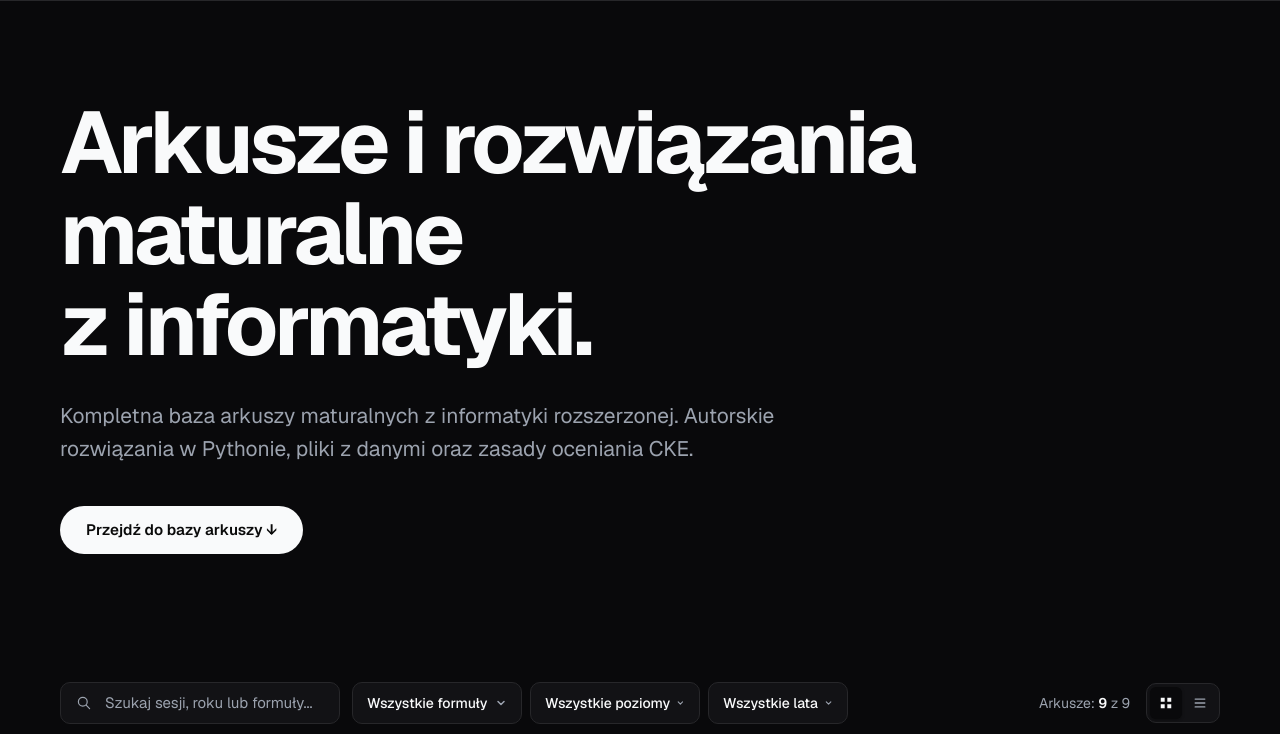
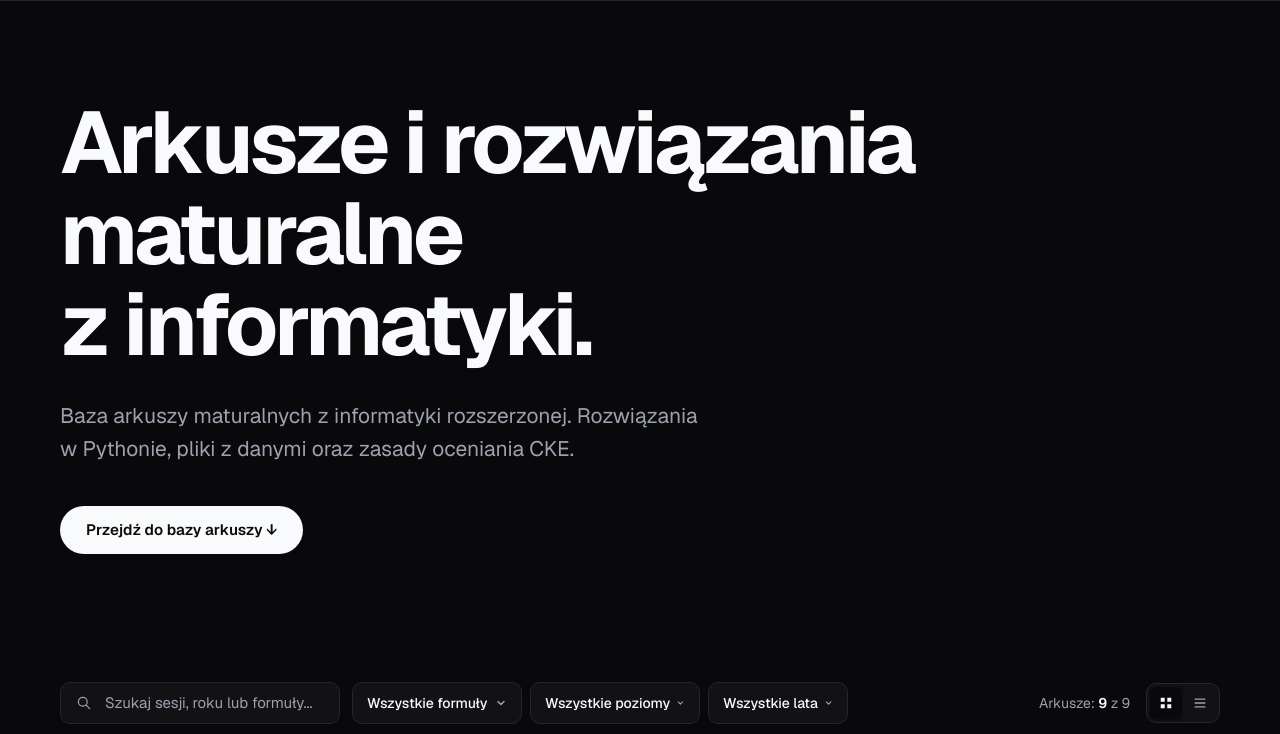
Before and after one commit to alanwnuczko/InfMatura, a plain HTML site: page index.html in a window 1280 px wide. Shown: the part 66-800 px from the top of the page. Drawn offline with nearby package versions, Linux system fonts and the light colour scheme.

Commit message:
Update index.html

```diff
--- a/index.html
+++ b/index.html
@@ -3,13 +3,13 @@
 <head>
   <meta charset="UTF-8">
   <meta name="viewport" content="width=device-width, initial-scale=1.0">
-  <title>InfMatura — Arkusze i rozwiązania maturalne z informatyki</title>
-  <meta name="description" content="Arkusze maturalne z informatyki rozszerzonej. Autorskie rozwiązania w Pythonie, pliki z danymi i zasady oceniania CKE.">
+  <title>InfMatura</title>
+  <meta name="description" content="Arkusze maturalne z informatyki rozszerzonej. Rozwiązania w Pythonie, pliki z danymi i zasady oceniania CKE.">
   <meta name="theme-color" content="#121215">
 
   <link rel="canonical" href="https://infmatura.dev/">
   <meta property="og:title" content="InfMatura — Arkusze i rozwiązania maturalne">
-  <meta property="og:description" content="Kompletna baza arkuszy maturalnych z informatyki rozszerzonej. Autorskie rozwiązania w Pythonie, pliki z danymi oraz zasady oceniania CKE.">
+  <meta property="og:description" content="Baza arkuszy maturalnych z informatyki rozszerzonej. Rozwiązania w Pythonie, pliki z danymi oraz zasady oceniania CKE.">
   <meta property="og:type" content="website">
   <meta property="og:url" content="https://infmatura.dev/">
   <meta property="og:locale" content="pl_PL">
@@ -21,7 +21,7 @@
 
   <meta name="twitter:card" content="summary_large_image">
   <meta name="twitter:title" content="InfMatura — Arkusze i rozwiązania maturalne">
-  <meta name="twitter:description" content="Kompletna baza arkuszy maturalnych z informatyki rozszerzonej. Autorskie rozwiązania w Pythonie oraz pliki z danymi.">
+  <meta name="twitter:description" content="Baza arkuszy maturalnych z informatyki rozszerzonej. Rozwiązania w Pythonie oraz pliki z danymi.">
   <meta name="twitter:image" content="https://infmatura.dev/assets/preview.png">
   <link rel="preconnect" href="https://fonts.googleapis.com">
   <link href="https://fonts.googleapis.com/css2?family=Geist+Mono:wght@400;500;600&family=Geist:wght@300;400;500;600;700&family=Plus+Jakarta+Sans:wght@400;500;600;700&family=Inter:wght@400;500;600&display=swap" rel="stylesheet">
@@ -48,7 +48,7 @@
       <div class="hero-content">
         <h1 class="hero-title">Arkusze i&nbsp;rozwiązania maturalne z&nbsp;informatyki.</h1>
         <p class="hero-description">
-          Kompletna baza arkuszy maturalnych z&nbsp;informatyki rozszerzonej. Autorskie rozwiązania w&nbsp;Pythonie, pliki z&nbsp;danymi oraz zasady oceniania CKE.
+          Baza arkuszy maturalnych z&nbsp;informatyki rozszerzonej. Rozwiązania w&nbsp;Pythonie, pliki z&nbsp;danymi oraz zasady oceniania CKE.
         </p>
         <div class="hero-cta-group">
           <a href="#baza-arkuszy" class="btn-cta">Przejdź do bazy arkuszy ↓</a>
```
